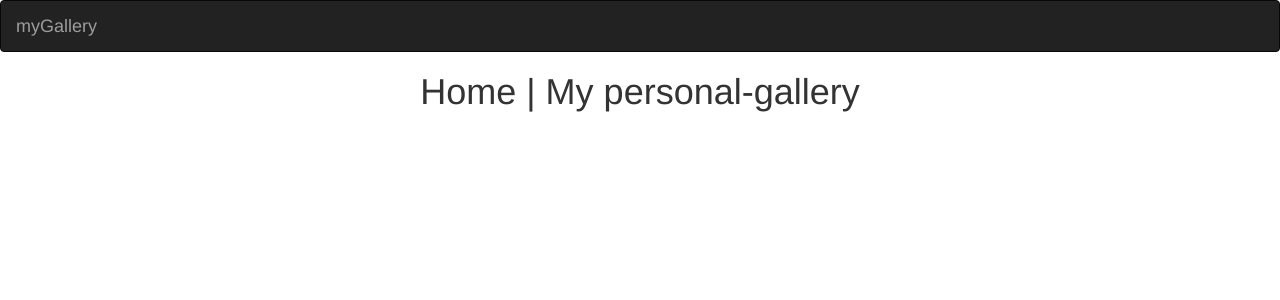
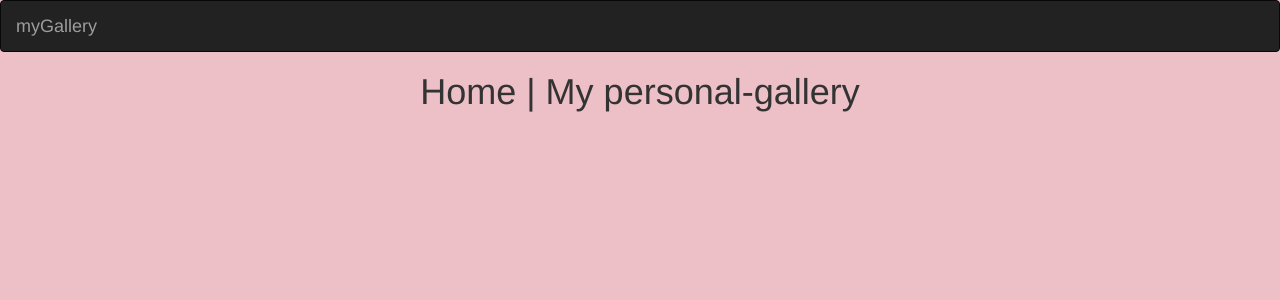
Before and after one commit to 96olbap/personal-gallery, a Django app: page / in a window 1280 px wide. Shown: the top 300 px of the page. Run offline with Django 4.2, Linux system fonts and the light colour scheme; some libraries are stand-ins or nearby versions.

Commit message:
This commit will connect the application to the static files

```diff
--- a/gallery/templates/base.html
+++ b/gallery/templates/base.html
@@ -11,7 +11,7 @@
     {% else %}
     <title> My Gallery </title>
     {% endif %} {% block styles %} {% bootstrap_css %}
-    <link rel="stylesheet" href="{% static 'css/personal-gallery.css' %}"> {% endblock %}
+    <link rel="stylesheet" href="{% static 'css/styles.css' %}"> {% endblock %}
 
 </head>
 
--- a/mygallery/settings.py
+++ b/mygallery/settings.py
@@ -11,6 +11,7 @@ https://docs.djangoproject.com/en/4.0/ref/settings/
 """
 
 from pathlib import Path
+import os
 
 # Build paths inside the project like this: BASE_DIR / 'subdir'.
 BASE_DIR = Path(__file__).resolve().parent.parent
@@ -118,6 +119,9 @@ USE_TZ = True
 # https://docs.djangoproject.com/en/4.0/howto/static-files/
 
 STATIC_URL = 'static/'
+STATICFILES_DIRS = [
+    os.path.join(BASE_DIR, "static"),
+]
 
 # Default primary key field type
 # https://docs.djangoproject.com/en/4.0/ref/settings/#default-auto-field
--- /dev/null
+++ b/static/css/styles.css
@@ -0,0 +1,3 @@
+body {
+    background: #EDBFC6;
+}
```
Also changed, not shown: static/css/personal-gallery.css (deleted).
